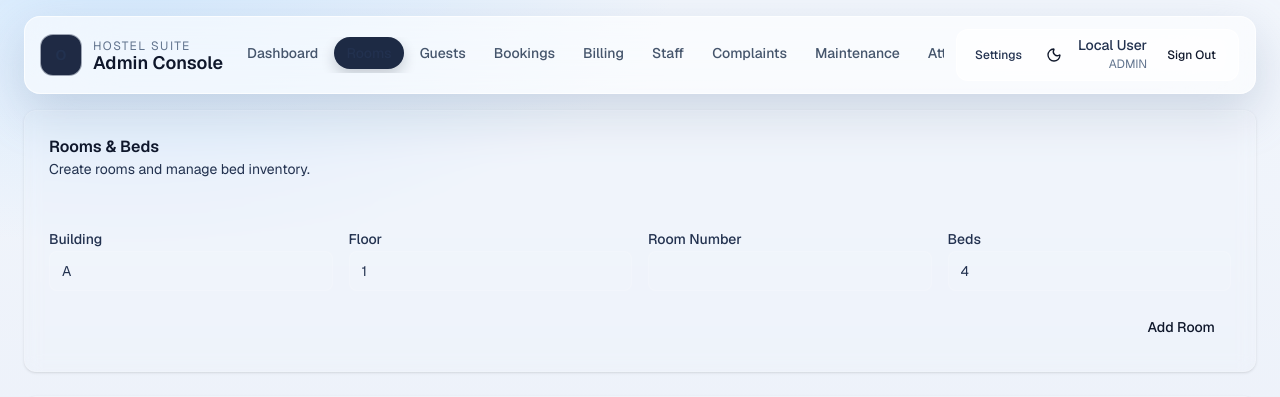
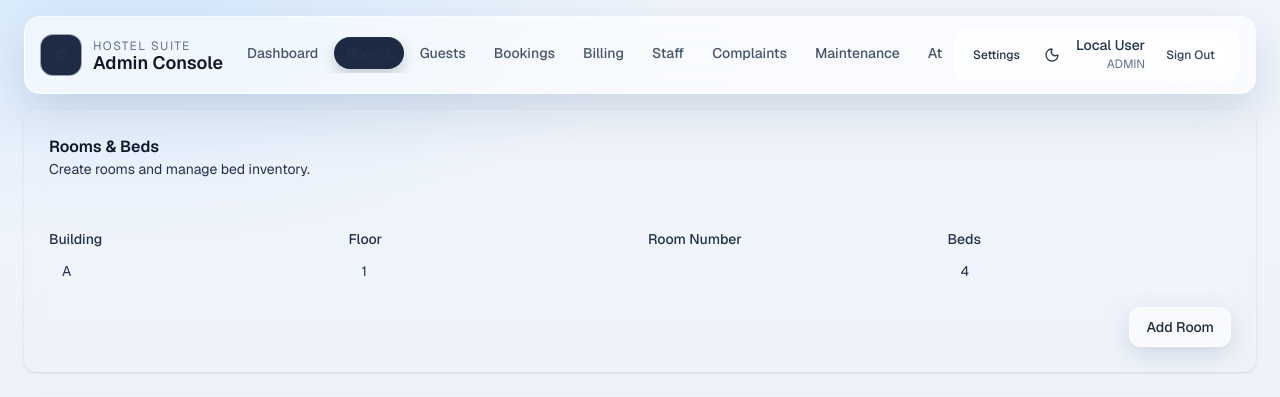
Before and after one commit to Kishor0513/Hostel-Management-System, a Next.js app: page /admin/rooms in a window 1280 px wide. Shown: the top 397 px of the page. Built offline with nearby package versions, Linux system fonts and the light colour scheme; no server answers; the database is empty.

Commit message:
chore: update src/components/ui/button.tsx

```diff
--- a/src/components/ui/button.tsx
+++ b/src/components/ui/button.tsx
@@ -1,43 +1,45 @@
-import * as React from "react";
-import { cva, type VariantProps } from "class-variance-authority";
+import { cva, type VariantProps } from 'class-variance-authority';
+import * as React from 'react';
 
-import { cn } from "@/lib/utils";
+import { cn } from '@/lib/utils';
 
 const buttonVariants = cva(
-  "inline-flex items-center justify-center gap-2 whitespace-nowrap rounded-lg text-sm font-medium transition-colors focus-visible:outline-none focus-visible:ring-2 focus-visible:ring-ring disabled:pointer-events-none disabled:opacity-50 ring-offset-background",
+	'inline-flex items-center justify-center gap-2 whitespace-nowrap rounded-xl text-sm font-medium transition-all duration-200 focus-visible:outline-none focus-visible:ring-2 focus-visible:ring-white/35 disabled:pointer-events-none disabled:opacity-50',
 	{
 		variants: {
 			variant: {
-        default: "bg-foreground text-background hover:opacity-90",
-        secondary: "bg-white/10 text-foreground hover:bg-white/20",
-        outline: "border border-white/20 bg-transparent hover:bg-white/10",
-        destructive: "bg-red-600 text-white hover:opacity-90",
-        ghost: "bg-transparent hover:bg-white/10",
+				default:
+					'border border-white/80 bg-white/70 text-slate-800 shadow-[0_8px_22px_rgba(116,132,160,0.25)] hover:bg-white/90 dark:border-white/20 dark:bg-slate-800/60 dark:text-slate-100 dark:hover:bg-slate-700/70',
+				secondary:
+					'border border-white/80 bg-white/60 text-slate-700 hover:bg-white/85 dark:border-white/15 dark:bg-slate-900/45 dark:text-slate-200 dark:hover:bg-slate-800/60',
+				outline:
+					'border border-slate-300/80 bg-transparent text-slate-700 hover:bg-white/70 dark:border-slate-500/60 dark:text-slate-200 dark:hover:bg-slate-800/45',
+				destructive: 'bg-red-600 text-white hover:opacity-90',
+				ghost:
+					'bg-transparent text-slate-700 hover:bg-white/65 dark:text-slate-200 dark:hover:bg-slate-800/45',
 			},
 			size: {
-        default: "h-10 px-4 py-2",
-        sm: "h-9 rounded-md px-3",
-        lg: "h-11 rounded-md px-6",
-        icon: "h-10 w-10",
+				default: 'h-10 px-4 py-2',
+				sm: 'h-9 rounded-md px-3',
+				lg: 'h-11 rounded-md px-6',
+				icon: 'h-10 w-10',
 			},
 		},
 		defaultVariants: {
-      variant: "default",
-      size: "default",
+			variant: 'default',
+			size: 'default',
 		},
-  }
+	},
 );
 
 export type ButtonProps = React.ButtonHTMLAttributes<HTMLButtonElement> &
 	VariantProps<typeof buttonVariants>;
 
-export function Button({
-  className,
-  variant,
-  size,
-  ...props
-}: ButtonProps) {
+export function Button({ className, variant, size, ...props }: ButtonProps) {
 	return (
-    <button className={cn(buttonVariants({ variant, size, className }))} {...props} />
+		<button
+			className={cn(buttonVariants({ variant, size, className }))}
+			{...props}
+		/>
 	);
 }
```
Lines whose indentation alone changed are shown as unchanged.
